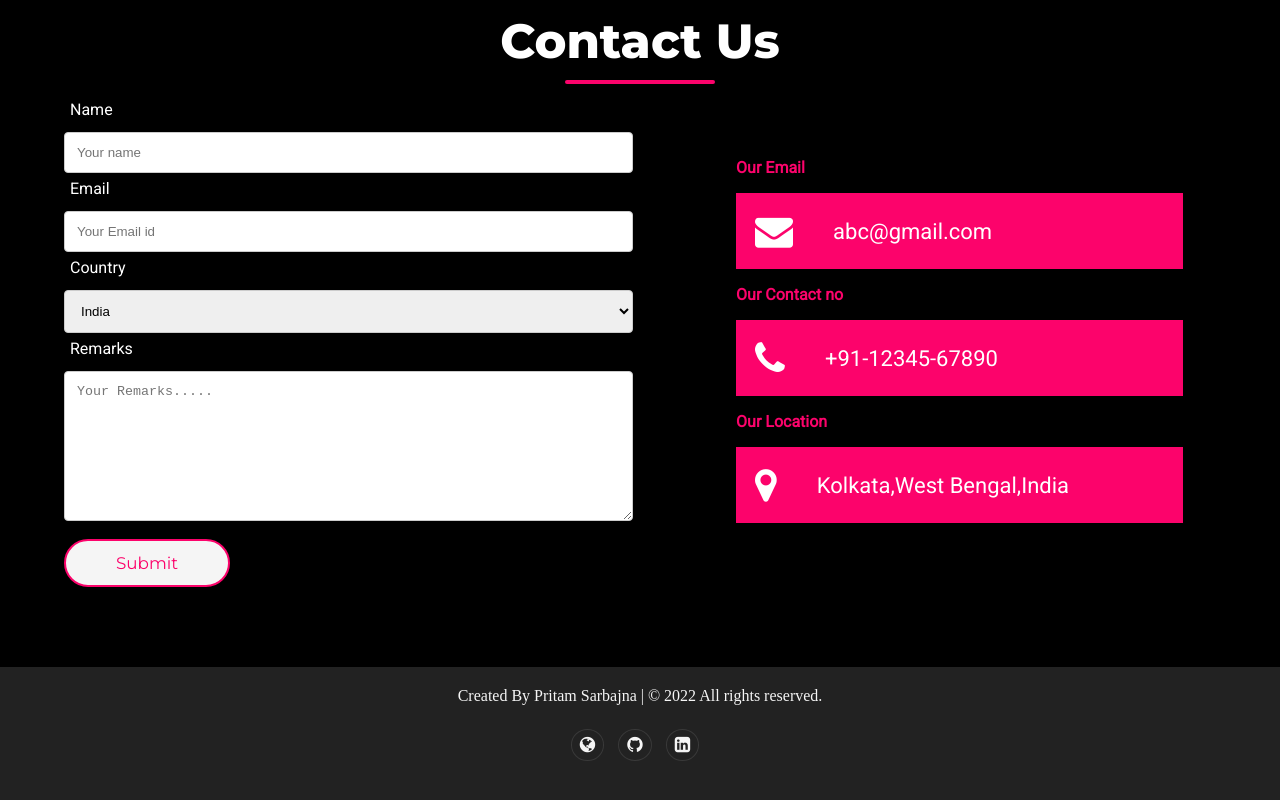
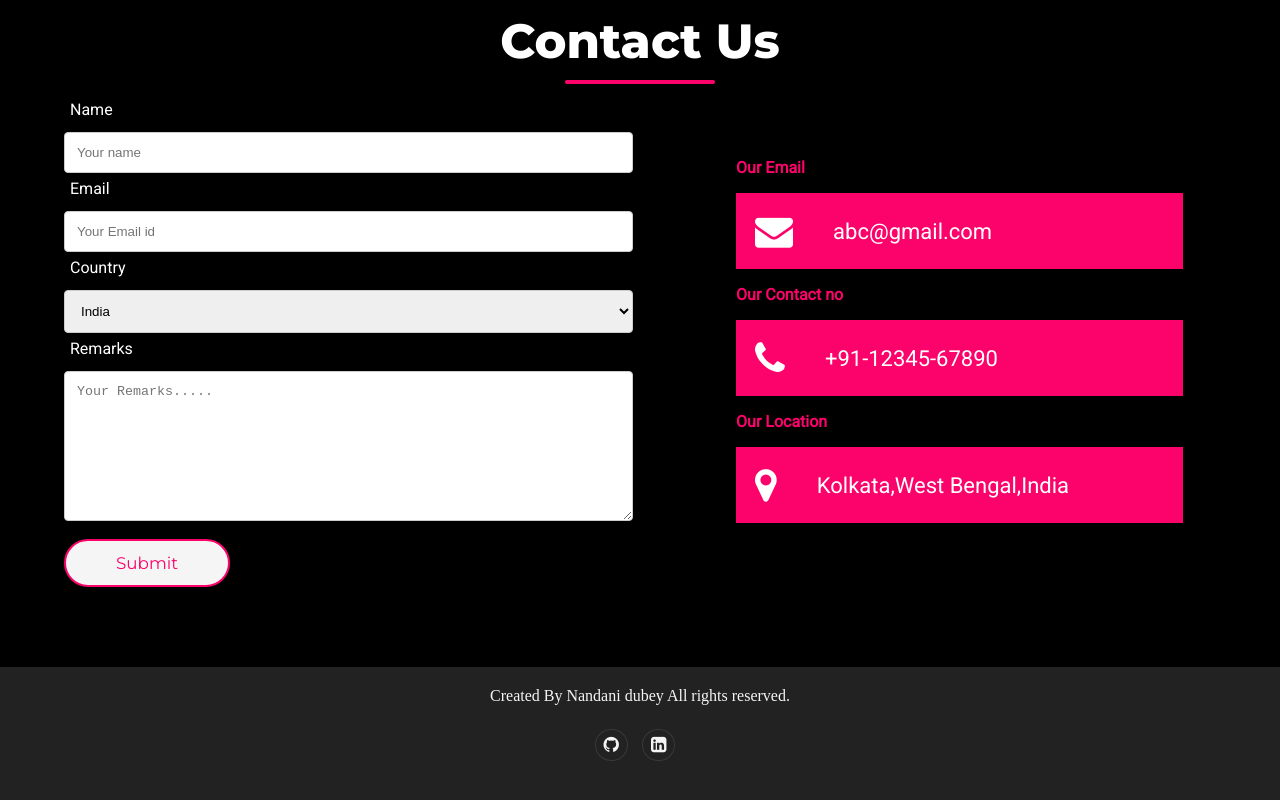
Before and after one commit to nandani1210/Tourism_website, a plain HTML site: page index.html in a window 1280 px wide. Shown: the part 4742-5542 px from the top of the page. Drawn offline with nearby package versions, Linux system fonts and the light colour scheme; files that its build step writes are made by us from their sources; files whose address does not match are found by name; a web font is replaced by a local one.

Commit message:
Update index.html

```diff
--- a/index.html
+++ b/index.html
@@ -320,12 +320,11 @@
 
     <!--footer-->
     <section class="footer">
-        <span>Created By Pritam Sarbajna | &#169 2022 All rights reserved.</span>
+        <span>Created By Nandani dubey All rights reserved.</span>
         <div class="social">
             <li>
-                <a href="https://pritam-sarbajna-portfolio.netlify.app/" target="_blank" rel="noreferrer"><i class="fa fa-globe"></i></a>
-                <a href="https://github.com/PritamSarbajna" target="_blank" rel="noreferrer"><i class="fa fa-github"></i></a>
-                <a href="https://www.linkedin.com/in/pritam-sarbajna-74945821b/" target="_blank" rel="noreferrer"><i class="fa fa-linkedin-square"></i></a>
+                <a href="https:https://github.com/nandani1210"><i class="fa fa-github"></i></a>
+                <a href="https://www.linkedin.com/in/nandani-dubey-0a8a0a22a/" target="_blank" rel="noreferrer"><i class="fa fa-linkedin-square"></i></a>
             </li>
         </div>
     </section>
```
